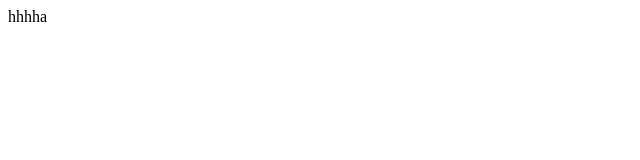
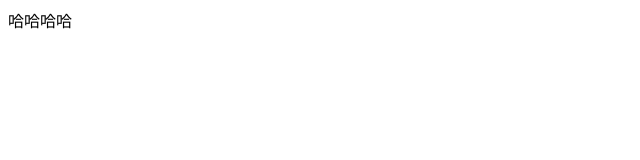
Before and after one commit to alanWang95/workspace, a plain HTML site: page index.html in a window 1280 px wide. Shown: the full height of the page, 0-640 px from the left. Drawn offline with Linux system fonts and the light colour scheme.

Commit message:
添加index

```diff
--- a/index.html
+++ b/index.html
@@ -7,7 +7,7 @@
 </head>
 <body>
     <div>
-        hhhha
+        哈哈哈哈
     </div>
 
 </body>
```
